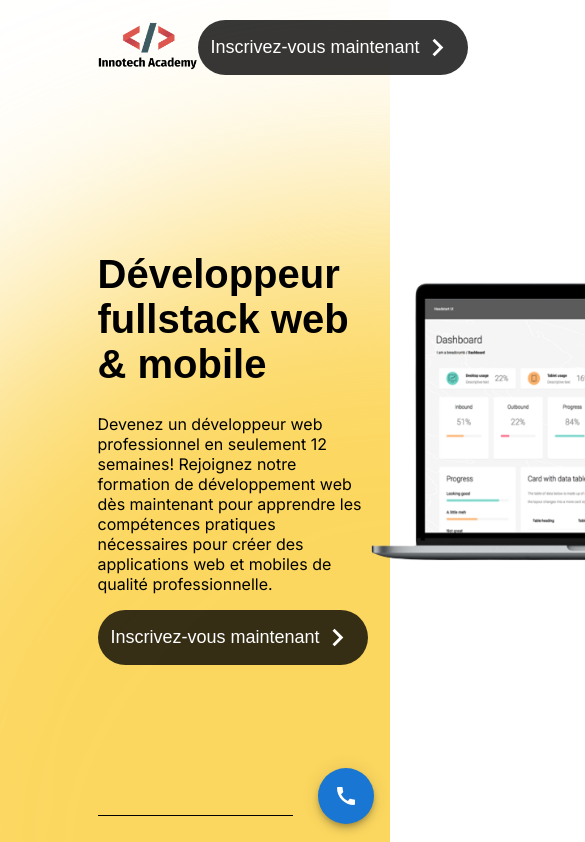
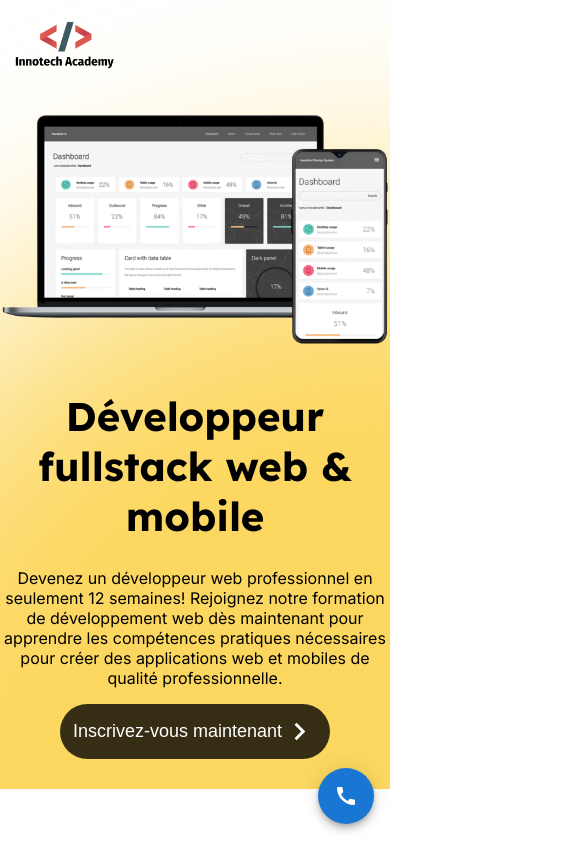
Before and after one commit to aboubacar3012/innotech-frontend-app, a Next.js app: page / in a window 390 px wide. Shown: the top 842 px of the page, 585 px wide, since content can reach past the window. Built offline with nearby package versions, Linux system fonts and the light colour scheme.

Commit message:
add responsive header and banner

```diff
--- a/src/components/banner/banner.module.css
+++ b/src/components/banner/banner.module.css
@@ -1,3 +1,5 @@
+
+
 .banner{
     display: flex;
     justify-content: space-between;
@@ -5,16 +7,36 @@
     padding:150px 0;
 }
 
-.left{
 
-}
 
-.right {
-
-}
 
 .title {
     font-size:40px;
     font-weight: 900;
 
 }
+.bannerImageSize{
+    width: 500px;
+    height:auto
+}
+
+
+@media only screen and (max-width: 600px) {
+    /* For tablets: */
+    .banner{
+        display: flex;
+        flex-direction:column-reverse;
+        justify-content: center;
+        align-items: center;
+        padding:150px 0;
+        text-align:center  ;
+        padding:30px 0;
+    }
+
+
+    .bannerImageSize{
+        width: 100%;
+        height:auto;
+    }
+
+  }
--- a/src/components/banner/index.tsx
+++ b/src/components/banner/index.tsx
@@ -14,10 +14,10 @@ const Banner = () => {
           apprendre les compétences pratiques nécessaires pour créer des
           applications web et mobiles de qualité professionnelle.
         </p>
-        <CallToActionButton />
+        <CallToActionButton center={true} />
       </div>
       <div className={styles.right}>
-        <Image src={bannerImage} alt="me" width={500} height={350} />
+        <Image src={bannerImage} alt="me" className={styles.bannerImageSize} />
       </div>
     </div>
   );
--- a/src/components/call-to-action/index.tsx
+++ b/src/components/call-to-action/index.tsx
@@ -9,7 +9,7 @@ const CallToAction = () => {
         carrière de développeur aujourd'hui !
       </p>
 
-      <CallToActionButton />
+      <CallToActionButton center={false} />
     </div>
   );
 };
--- a/src/components/header/header.module.css
+++ b/src/components/header/header.module.css
@@ -2,6 +2,7 @@
     display: flex;
     justify-content: space-between;
     align-items: center;
+    margin:0 15px;
 }
 
 .logo{
@@ -15,9 +16,7 @@
     width: 400px;
 }
 
-.right {
 
-}
 
 
 .list a {
@@ -40,3 +39,11 @@
     align-items: center;
     width: 300px;
 }
+
+@media only screen and (max-width: 600px) {
+    /* For tablets: */
+
+    .right {
+        display:none;
+    }
+}
--- a/src/components/header/index.tsx
+++ b/src/components/header/index.tsx
@@ -30,7 +30,7 @@ const Header = () => {
         </div> */}
       </div>
       <div className={styles.right}>
-        <CallToActionButton />
+        <CallToActionButton center={false} />
       </div>
     </div>
   );
--- a/src/components/ui/call-to-action-button.tsx
+++ b/src/components/ui/call-to-action-button.tsx
@@ -1,8 +1,10 @@
 import { useRouter } from "next/router";
 import styles from "./call-to-action.button.module.css";
 import ChevronRightIcon from "@mui/icons-material/ChevronRight";
-
-const CallToActionButton = () => {
+interface Props {
+  center: boolean;
+}
+const CallToActionButton = ({ center }: Props) => {
   const router = useRouter();
 
   const onClickButton = () => {
@@ -13,7 +15,10 @@ const CallToActionButton = () => {
   };
 
   return (
-    <button onClick={onClickButton} className={styles.button}>
+    <button
+      onClick={onClickButton}
+      className={`${styles.button} ${center ? styles.center : ""}`}
+    >
       Inscrivez-vous maintenant <ChevronRightIcon fontSize="large" />
     </button>
   );
--- a/src/components/ui/call-to-action.button.module.css
+++ b/src/components/ui/call-to-action.button.module.css
@@ -11,7 +11,15 @@
     background-color: rgba(0, 0, 0, 0.784);
     cursor: pointer;
 }
+
 .button:hover {
     background-color: whitesmoke;
     color: black;
 }
+
+@media only screen and (max-width: 600px) {
+    /* For tablets: */
+    .center{
+        margin:auto
+    }
+}
--- a/src/pages/_app.tsx
+++ b/src/pages/_app.tsx
@@ -1,6 +1,20 @@
 import '@/styles/globals.css'
 import type { AppProps } from 'next/app'
+import Head from "next/head";
 
 export default function App({ Component, pageProps }: AppProps) {
-  return <Component {...pageProps} />
+  return (
+    <>
+      <Head>
+        <title>Accueil | Innotech Academy</title>
+        <meta
+          name="description"
+          content="Apprenez à créer des applications web et mobiles de qualité professionnelle"
+        />
+        <meta name="viewport" content="width=device-width, initial-scale=1" />
+        <link rel="icon" href="/favicon.ico" />
+      </Head>
+      <Component {...pageProps} />
+    </>
+  );
 }
--- a/src/pages/index.tsx
+++ b/src/pages/index.tsx
@@ -16,32 +16,23 @@ const inter = Inter({ subsets: ["latin"] });
 export default function Home() {
   return (
     <>
-      <Head>
-        <title>Accueil | Innotech Academy</title>
-        <meta
-          name="description"
-          content="Apprenez à créer des applications web et mobiles de qualité professionnelle"
-        />
-        <meta name="viewport" content="width=device-width, initial-scale=1" />
-        <link rel="icon" href="/favicon.ico" />
-      </Head>
       <BasicSpeedDial />
       <div className="section">
         <div className="center">
           <Header />
           <Banner />
-          <Statistic />
-          <BecomePro />
+          {/* <Statistic />
+          <BecomePro /> */}
         </div>
       </div>
-      <main className="main">
+      {/* <main className="main">
         <div className="center">
           <Courses />
           <Plans />
         </div>
       </main>
       <CallToAction />
-      <Footer />
+      <Footer /> */}
     </>
   );
 }
--- a/src/styles/globals.css
+++ b/src/styles/globals.css
@@ -1,16 +1,6 @@
-:root {
-  --e-global-color-astglobalcolor0: #fcd75f;
-  --e-global-color-astglobalcolor1: #fce173;
-  --e-global-color-astglobalcolor2: #131416;
-  --e-global-color-astglobalcolor3: #7a7a7a;
-  --e-global-color-astglobalcolor4: #fdfaed;
-  --e-global-color-astglobalcolor5: #ffffff;
-  --e-global-color-astglobalcolor6: #dfe0e2;
-  --e-global-color-astglobalcolor7: #76787f;
-  --e-global-color-astglobalcolor8: #f4f4f6;
-}
 @import url('https://fonts.googleapis.com/css2?family=Lexend:wght@300;400;600;700&display=swap');
 @import url('https://fonts.googleapis.com/css2?family=Inter:wght@200;300;400;500&display=swap');
+
 
 body{
   margin:0;
@@ -23,8 +13,26 @@ h1, h2, h3, h4, h5, h6 {
 .section {
   background-image: url('../public/assets/background-image.svg');
 }
+
+
 .center{
   margin:auto;
   padding-top: 20px;
   width: 50vw;
 }
+
+@media only screen and (max-width: 600px) {
+  /* For tablets: */
+  .center{
+    margin:auto;
+    padding-top: 20px;
+    width: 100vw;
+  }
+
+}
+@media screen and (min-width: 768px) {
+  /* For desktop: */
+
+
+
+}
```
